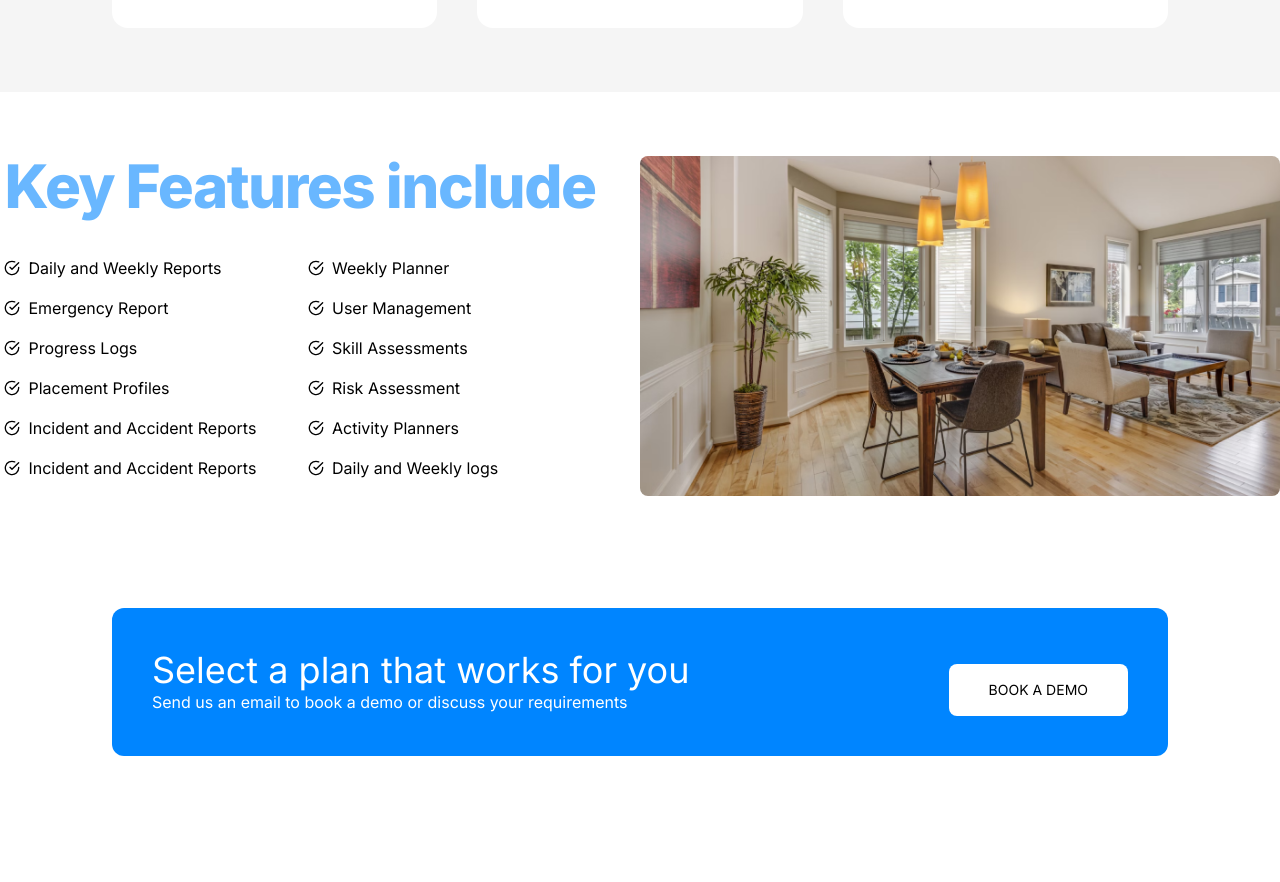
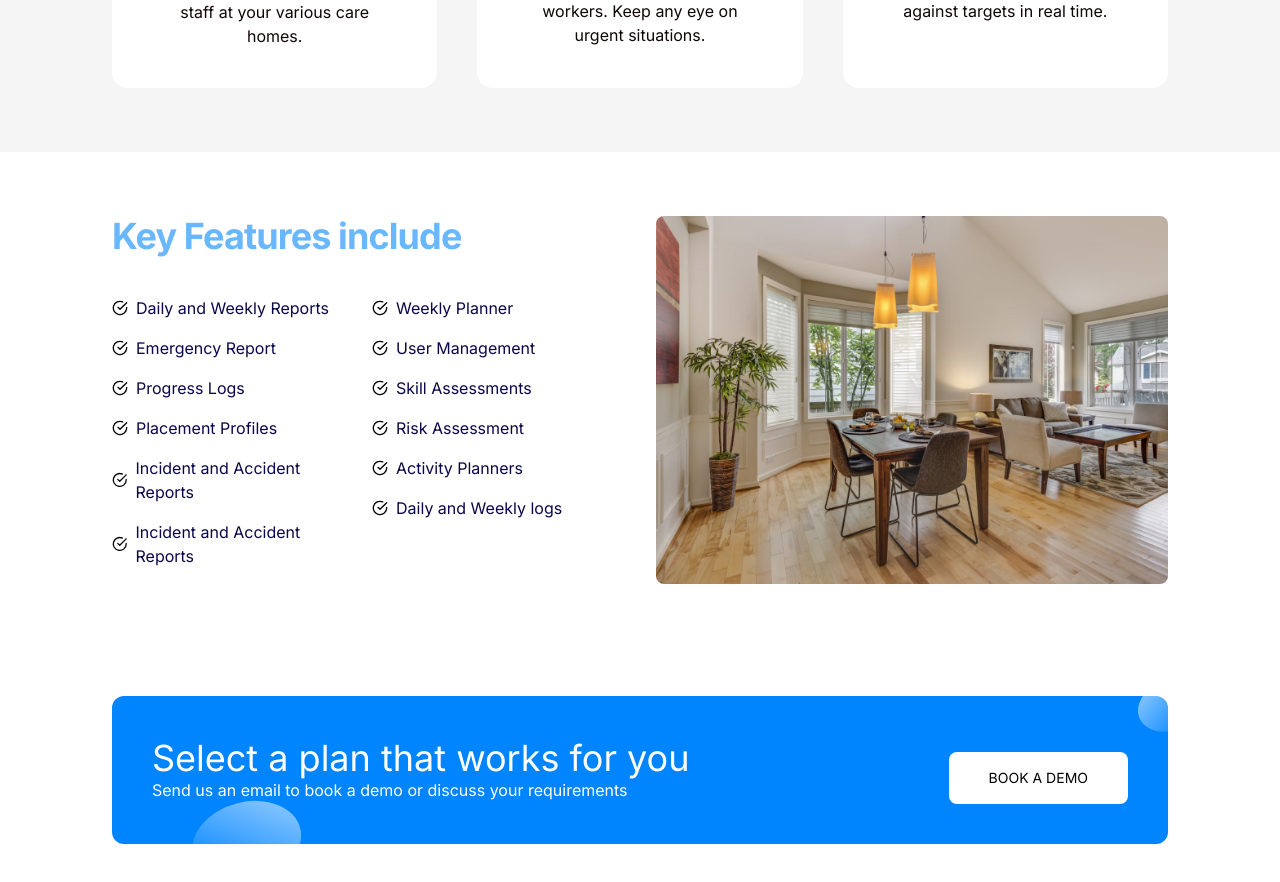
Before and after one commit to Dekatron322/health-focused, a Next.js app: page / in a window 1280 px wide. Shown: the part 1116-1998 px from the top of the page. Before the commit the page ends 1896 px from the top, so only its background shows below. Built offline with nearby package versions, Linux system fonts and the light colour scheme.

Commit message:
background

```diff
--- a/app/(auth)/signin/page.tsx
+++ b/app/(auth)/signin/page.tsx
@@ -39,7 +39,7 @@ export default function Signin() {
     <main className="">
       <section className="flex max-md:flex-col-reverse  md:h-screen md:overflow-hidden ">
         <div
-          className="flex basis-1/2 flex-col    max-md:rounded-t-3xl"
+          className="relative flex basis-1/2  flex-col max-md:rounded-t-3xl"
           style={{
             backgroundImage: 'url("/images/xxx.png")',
             backgroundSize: "cover",
@@ -47,7 +47,7 @@ export default function Signin() {
             backgroundPosition: "center",
           }}
         >
-          <div className="my-5 items-center px-5 md:my-auto 2xl:mx-[150px] 3xl:mx-52">
+          <div className="my-5 items-center px-5 md:my-auto lg:px-20 xl:px-28 3xl:px-40 ">
             <div className="flex items-center gap-2">
               <Image className="" src="/images/logo.png" width={25} height={25} alt="smup" />
               <p className="inter-font font-extrabold max-md:px-0 max-md:text-center max-md:text-[20px]  md:text-2xl">
@@ -125,6 +125,25 @@ export default function Signin() {
               </Link>
             </div>
           </div>
+          {/* Small Shapes in the background */}
+          <div className="absolute left-0 top-0 -z-10 h-full w-full">
+            {/* Circle shape */}
+            <div
+              className="absolute left-20 top-40 h-10 w-10  bg-[#FCF4F4]"
+              style={{ transform: "rotate(45deg)" }}
+            ></div>
+            <div
+              className="absolute right-20 top-40 h-10 w-10 rounded-full bg-[#CAE5FE] "
+              style={{ transform: "rotate(45deg)" }}
+            ></div>
+            {/* Triangle shape */}
+            <div
+              className="absolute bottom-40 right-20 h-10 w-10   bg-[#DCFEEA] "
+              style={{ transform: "rotate(45deg)" }}
+            ></div>
+            {/* Square shape */}
+            <div className="absolute bottom-40 left-20 h-10 w-10 rounded-full bg-[#FDFFE2]"></div>
+          </div>
         </div>
         <div
           className=" max-md:h-72 md:basis-1/2"
--- a/app/page.tsx
+++ b/app/page.tsx
@@ -28,9 +28,9 @@ export default function Web() {
     <>
       <section className="">
         <Navbar />
-        <div className="mx-auto flex max-w-screen-xl justify-between max-md:flex-col-reverse md:gap-10   md:py-8  lg:py-16">
-          <div className="relative mx-auto place-self-center max-md:px-3">
-            <h1 className="mb-4 mt-16 max-w-2xl text-4xl font-bold leading-none tracking-tight dark:text-[red] md:text-5xl xl:text-6xl">
+        <div className="paddings flex  justify-between max-md:flex-col-reverse md:gap-10   md:py-8  lg:py-16">
+          <div className="relative place-self-center">
+            <h1 className="mb-4 mt-16 max-w-2xl text-3xl font-bold leading-none tracking-tight dark:text-[red] md:text-4xl xl:text-6xl">
               The seamless way to manage care homes
             </h1>
             <p className="mb-6 max-w-2xl font-light md:text-base lg:mb-8 lg:text-xl">
@@ -97,52 +97,52 @@ export default function Web() {
           </div>
         </div>
 
-        <div className="mx-auto flex max-w-screen-xl justify-between max-md:flex-col-reverse md:gap-10   md:py-8  lg:py-16">
-          <div className="relative mx-auto place-self-center max-md:px-3">
-            <h1 className="mb-4 max-w-2xl   text-4xl font-extrabold leading-none tracking-tight text-[#69B7FF] max-md:whitespace-nowrap  md:text-5xl xl:text-6xl">
+        <div className="paddings flex  justify-between max-md:flex-col-reverse md:gap-10   md:py-8  lg:py-16">
+          <div className="relative  place-self-center max-md:px-3">
+            <h1 className="mb-4 max-w-2xl text-4xl font-bold leading-none tracking-tight text-[#69B7FF] max-md:whitespace-nowrap  md:text-3xl xl:text-4xl">
               Key Features include
             </h1>
             <div className="mt-10 grid justify-between gap-4 md:grid-cols-2">
               <div>
                 <div className="flex items-center gap-2 pb-4">
-                  <FiCheckCircle className="" /> <p className="">Daily and Weekly Reports</p>
+                  <FiCheckCircle className="" /> <p className="text-[#09074A]">Daily and Weekly Reports</p>
                 </div>
                 <div className="flex items-center gap-2 pb-4">
-                  <FiCheckCircle className="" /> <p className="">Emergency Report</p>
+                  <FiCheckCircle className="" /> <p className="text-[#09074A]">Emergency Report</p>
                 </div>
                 <div className="flex items-center gap-2 pb-4">
-                  <FiCheckCircle className="" /> <p className="">Progress Logs </p>
+                  <FiCheckCircle className="" /> <p className="text-[#09074A]">Progress Logs </p>
                 </div>
                 <div className="flex items-center gap-2 pb-4">
-                  <FiCheckCircle className="" /> <p className="">Placement Profiles</p>
+                  <FiCheckCircle className="" /> <p className="text-[#09074A]">Placement Profiles</p>
                 </div>
                 <div className="flex items-center gap-2 pb-4">
-                  <FiCheckCircle className="" /> <p className="">Incident and Accident Reports</p>
+                  <FiCheckCircle className="" /> <p className="text-[#09074A]">Incident and Accident Reports</p>
                 </div>
                 <div className="flex items-center gap-2 pb-4">
-                  <FiCheckCircle className="" /> <p className="">Incident and Accident Reports</p>
+                  <FiCheckCircle className="" /> <p className="text-[#09074A]">Incident and Accident Reports</p>
                 </div>
               </div>
               <div>
                 <div>
                   <div>
                     <div className="flex items-center gap-2 pb-4">
-                      <FiCheckCircle className="" /> <p className="">Weekly Planner </p>
+                      <FiCheckCircle className="" /> <p className="text-[#09074A]">Weekly Planner </p>
                     </div>
                     <div className="flex items-center gap-2 pb-4">
-                      <FiCheckCircle className="" /> <p className="">User Management </p>
+                      <FiCheckCircle className="" /> <p className="text-[#09074A]">User Management </p>
                     </div>
                     <div className="flex items-center gap-2 pb-4">
-                      <FiCheckCircle className="" /> <p className="">Skill Assessments </p>
+                      <FiCheckCircle className="" /> <p className="text-[#09074A]">Skill Assessments </p>
                     </div>
                     <div className="flex items-center gap-2 pb-4">
-                      <FiCheckCircle className="" /> <p className="">Risk Assessment</p>
+                      <FiCheckCircle className="" /> <p className="text-[#09074A]">Risk Assessment</p>
                     </div>
                     <div className="flex items-center gap-2 pb-4">
-                      <FiCheckCircle className="" /> <p className="">Activity Planners</p>
+                      <FiCheckCircle className="" /> <p className="text-[#09074A]">Activity Planners</p>
                     </div>
                     <div className="flex items-center gap-2 pb-4">
-                      <FiCheckCircle className="" /> <p className="">Daily and Weekly logs</p>
+                      <FiCheckCircle className="" /> <p className="text-[#09074A]">Daily and Weekly logs</p>
                     </div>
                   </div>
                 </div>
@@ -160,15 +160,84 @@ export default function Web() {
           ></div>
         </div>
 
-        <div className="paddings">
-          <div className="mt-6  flex items-center  justify-between  gap-10 rounded-xl bg-[#0085FF] p-10 max-sm:flex-col">
+        <div className="paddings relative">
+          <div className="relative mt-6 flex items-center justify-between gap-10 rounded-xl bg-[#0085FF] p-10 max-sm:flex-col">
             <div>
               <p className="text-4xl text-white">Select a plan that works for you</p>
               <p className="text-white">Send us an email to book a demo or discuss your requirements</p>
             </div>
-            <button type="button" className="mt-4 h-[52px]  rounded-lg bg-[#FFFFFF] px-10  py-3 text-sm text-black">
+            <button type="button" className="mt-4 h-[52px] rounded-lg bg-[#FFFFFF] px-10 py-3 text-sm text-black">
               BOOK A DEMO
             </button>
+
+            {/* Background shapes */}
+            <div className="absolute inset-0 h-full w-full">
+              {/* SVG Shape 1 - Ellipse */}
+              <svg
+                className="absolute -bottom-10 left-20"
+                width="110"
+                height="84"
+                viewBox="0 0 110 84"
+                fill="none"
+                xmlns="http://www.w3.org/2000/svg"
+              >
+                <ellipse
+                  opacity="0.5"
+                  cx="48.08"
+                  cy="48.63"
+                  rx="48.08"
+                  ry="48.63"
+                  transform="matrix(0.928176 0.372141 -0.6393 0.768958 41.1748 -13)"
+                  fill="url(#paint0_linear_66_1547)"
+                />
+                <defs>
+                  <linearGradient
+                    id="paint0_linear_66_1547"
+                    x1="48.08"
+                    y1="0"
+                    x2="48.08"
+                    y2="97.25"
+                    gradientUnits="userSpaceOnUse"
+                  >
+                    <stop stopColor="white" />
+                    <stop offset="1" stopColor="white" stopOpacity="0" />
+                  </linearGradient>
+                </defs>
+              </svg>
+
+              {/* SVG Shape 2 - Ellipse */}
+              <svg
+                className="absolute -right-10 -top-5"
+                width="71"
+                height="56"
+                viewBox="0 0 71 56"
+                fill="none"
+                xmlns="http://www.w3.org/2000/svg"
+              >
+                <ellipse
+                  opacity="0.5"
+                  cx="33.02"
+                  cy="29.62"
+                  rx="33.02"
+                  ry="29.62"
+                  transform="matrix(0.6393 -0.768958 0.928176 0.372141 -12.96 42.39)"
+                  fill="url(#paint0_linear_66_1543)"
+                />
+                <defs>
+                  <linearGradient
+                    id="paint0_linear_66_1543"
+                    x1="33.02"
+                    y1="0"
+                    x2="33.02"
+                    y2="59.23"
+                    gradientUnits="userSpaceOnUse"
+                  >
+                    <stop stopColor="white" />
+                    <stop offset="1" stopColor="white" stopOpacity="0" />
+                  </linearGradient>
+                </defs>
+              </svg>
+            </div>
           </div>
         </div>
       </section>
```
Also changed, not shown: app/(auth)/signup/page.tsx (+33 -19 lines), public/images/Ellipse1.svg (added), public/images/Ellipse2.svg (added).
